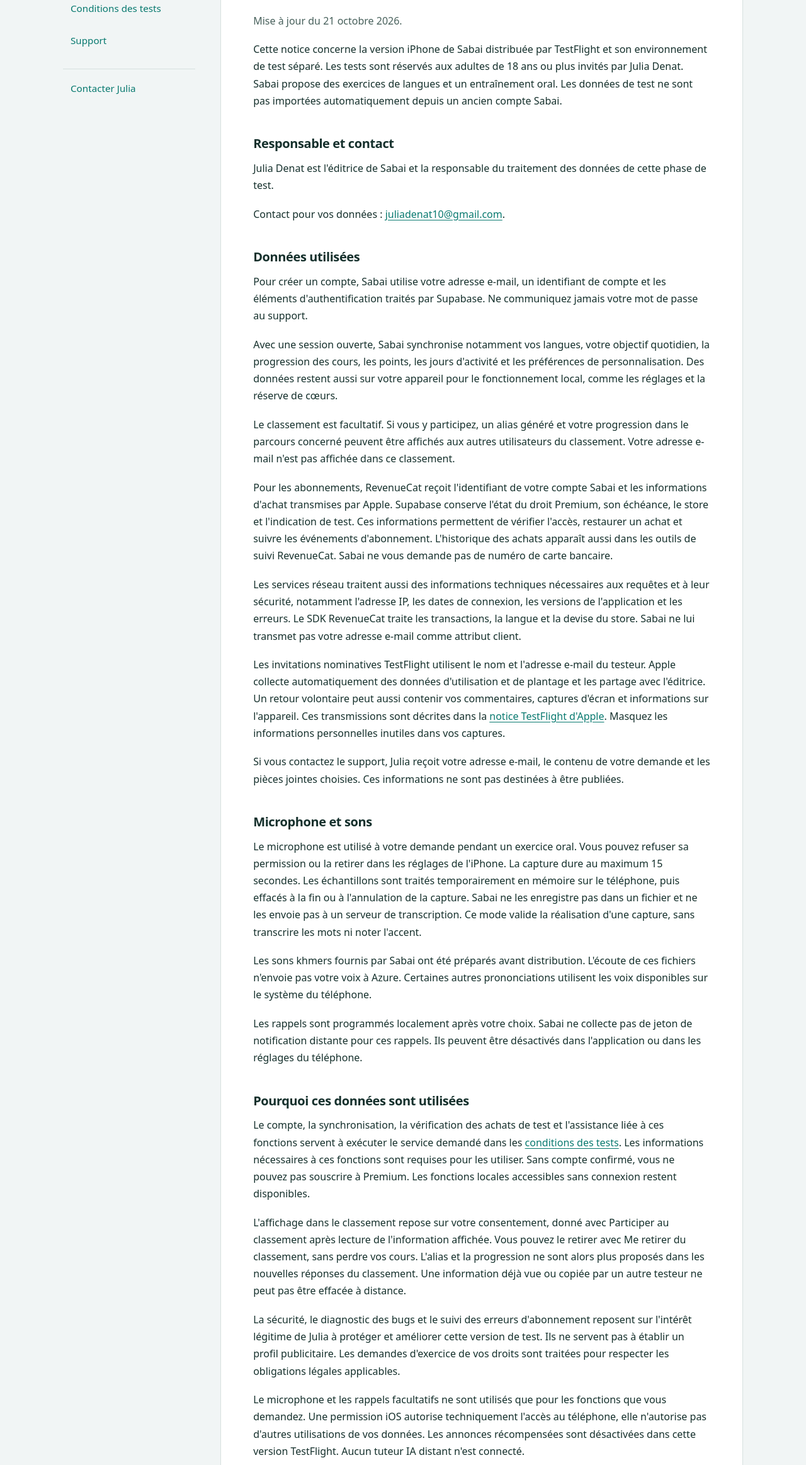
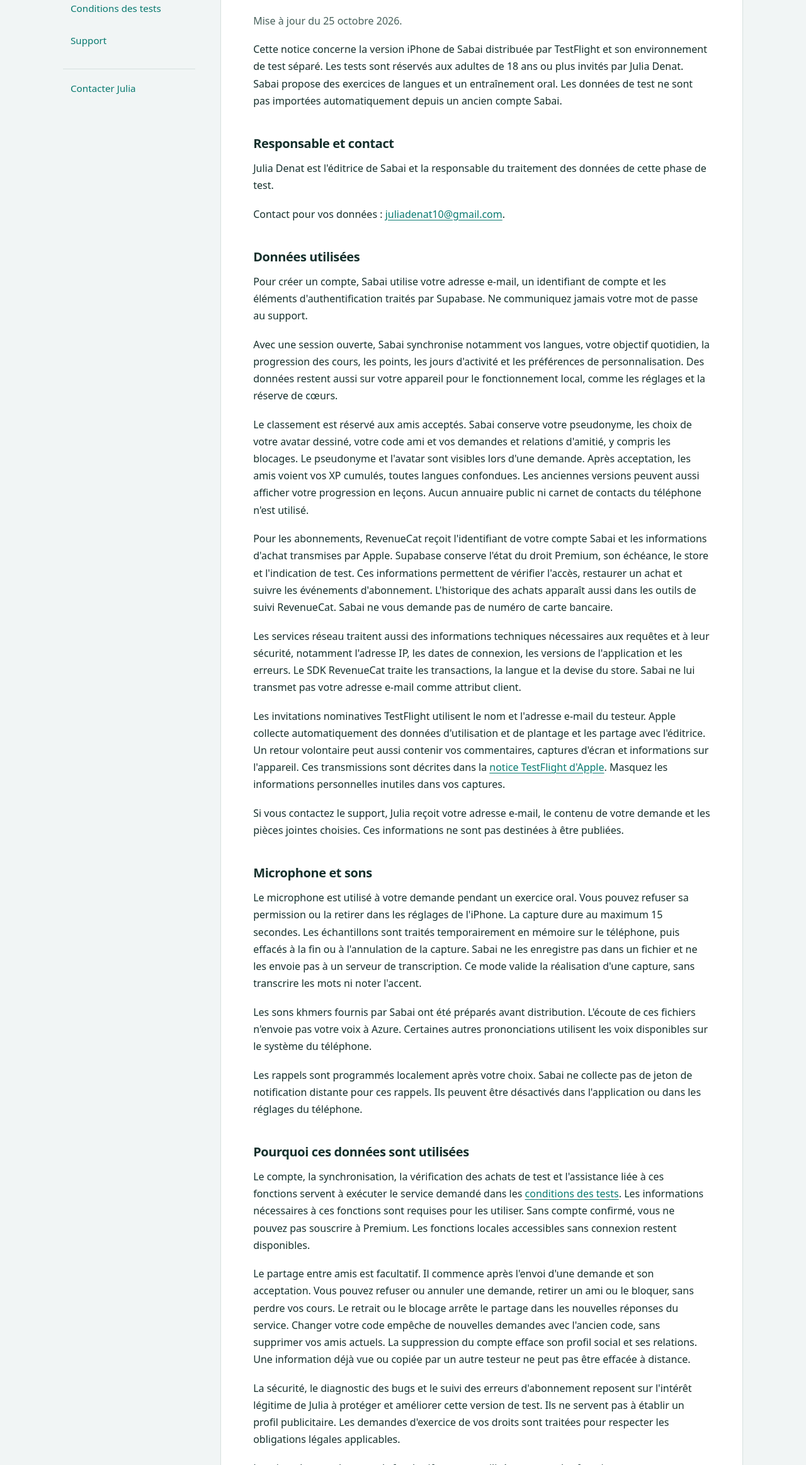
Before and after one commit to jujudnt/sabai-infos, a plain HTML site: page confidentialite.html in a window 1280 px wide. Shown: the part 234-2560 px from the top of the page at 63% size. Drawn offline with Linux system fonts and the light colour scheme.

Commit message:
Describe private friends and avatar data

```diff
--- a/confidentialite.html
+++ b/confidentialite.html
@@ -18,7 +18,7 @@
 <a href="conditions.html">Conditions des tests</a>
 <a href="support.html">Support</a><a class="contact-link" href="mailto:juliadenat10@gmail.com">Contacter Julia</a></nav>
 <main id="contenu" tabindex="-1"><h1>Confidentialité de Sabai en test</h1>
-<p>Mise à jour du 21 octobre 2026.</p>
+<p>Mise à jour du 25 octobre 2026.</p>
 <p>Cette notice concerne la version iPhone de Sabai distribuée par TestFlight et son environnement de test séparé. Les tests sont réservés aux adultes de 18 ans ou plus invités par Julia Denat. Sabai propose des exercices de langues et un entraînement oral. Les données de test ne sont pas importées automatiquement depuis un ancien compte Sabai.</p>
 <h2>Responsable et contact</h2>
 <p>Julia Denat est l'éditrice de Sabai et la responsable du traitement des données de cette phase de test.</p>
@@ -26,7 +26,7 @@
 <h2>Données utilisées</h2>
 <p>Pour créer un compte, Sabai utilise votre adresse e-mail, un identifiant de compte et les éléments d'authentification traités par Supabase. Ne communiquez jamais votre mot de passe au support.</p>
 <p>Avec une session ouverte, Sabai synchronise notamment vos langues, votre objectif quotidien, la progression des cours, les points, les jours d'activité et les préférences de personnalisation. Des données restent aussi sur votre appareil pour le fonctionnement local, comme les réglages et la réserve de cœurs.</p>
-<p>Le classement est facultatif. Si vous y participez, un alias généré et votre progression dans le parcours concerné peuvent être affichés aux autres utilisateurs du classement. Votre adresse e-mail n'est pas affichée dans ce classement.</p>
+<p>Le classement est réservé aux amis acceptés. Sabai conserve votre pseudonyme, les choix de votre avatar dessiné, votre code ami et vos demandes et relations d'amitié, y compris les blocages. Le pseudonyme et l'avatar sont visibles lors d'une demande. Après acceptation, les amis voient vos XP cumulés, toutes langues confondues. Les anciennes versions peuvent aussi afficher votre progression en leçons. Aucun annuaire public ni carnet de contacts du téléphone n'est utilisé.</p>
 <p>Pour les abonnements, RevenueCat reçoit l'identifiant de votre compte Sabai et les informations d'achat transmises par Apple. Supabase conserve l'état du droit Premium, son échéance, le store et l'indication de test. Ces informations permettent de vérifier l'accès, restaurer un achat et suivre les événements d'abonnement. L'historique des achats apparaît aussi dans les outils de suivi RevenueCat. Sabai ne vous demande pas de numéro de carte bancaire.</p>
 <p>Les services réseau traitent aussi des informations techniques nécessaires aux requêtes et à leur sécurité, notamment l'adresse IP, les dates de connexion, les versions de l'application et les erreurs. Le SDK RevenueCat traite les transactions, la langue et la devise du store. Sabai ne lui transmet pas votre adresse e-mail comme attribut client.</p>
 <p>Les invitations nominatives TestFlight utilisent le nom et l'adresse e-mail du testeur. Apple collecte automatiquement des données d'utilisation et de plantage et les partage avec l'éditrice. Un retour volontaire peut aussi contenir vos commentaires, captures d'écran et informations sur l'appareil. Ces transmissions sont décrites dans la <a href="https://www.apple.com/legal/privacy/data/fr/test-flight/" rel="nofollow">notice TestFlight d'Apple</a>. Masquez les informations personnelles inutiles dans vos captures.</p>
@@ -37,7 +37,7 @@
 <p>Les rappels sont programmés localement après votre choix. Sabai ne collecte pas de jeton de notification distante pour ces rappels. Ils peuvent être désactivés dans l'application ou dans les réglages du téléphone.</p>
 <h2>Pourquoi ces données sont utilisées</h2>
 <p>Le compte, la synchronisation, la vérification des achats de test et l'assistance liée à ces fonctions servent à exécuter le service demandé dans les <a href="conditions.html">conditions des tests</a>. Les informations nécessaires à ces fonctions sont requises pour les utiliser. Sans compte confirmé, vous ne pouvez pas souscrire à Premium. Les fonctions locales accessibles sans connexion restent disponibles.</p>
-<p>L'affichage dans le classement repose sur votre consentement, donné avec Participer au classement après lecture de l'information affichée. Vous pouvez le retirer avec Me retirer du classement, sans perdre vos cours. L'alias et la progression ne sont alors plus proposés dans les nouvelles réponses du classement. Une information déjà vue ou copiée par un autre testeur ne peut pas être effacée à distance.</p>
+<p>Le partage entre amis est facultatif. Il commence après l'envoi d'une demande et son acceptation. Vous pouvez refuser ou annuler une demande, retirer un ami ou le bloquer, sans perdre vos cours. Le retrait ou le blocage arrête le partage dans les nouvelles réponses du service. Changer votre code empêche de nouvelles demandes avec l'ancien code, sans supprimer vos amis actuels. La suppression du compte efface son profil social et ses relations. Une information déjà vue ou copiée par un autre testeur ne peut pas être effacée à distance.</p>
 <p>La sécurité, le diagnostic des bugs et le suivi des erreurs d'abonnement reposent sur l'intérêt légitime de Julia à protéger et améliorer cette version de test. Ils ne servent pas à établir un profil publicitaire. Les demandes d'exercice de vos droits sont traitées pour respecter les obligations légales applicables.</p>
 <p>Le microphone et les rappels facultatifs ne sont utilisés que pour les fonctions que vous demandez. Une permission iOS autorise techniquement l'accès au téléphone, elle n'autorise pas d'autres utilisations de vos données. Les annonces récompensées sont désactivées dans cette version TestFlight. Aucun tuteur IA distant n'est connecté.</p>
 <h2>Qui reçoit les données</h2>
@@ -72,7 +72,7 @@
 </tr>
 </tbody>
 </table>
-<p>Les autres comptes connectés peuvent consulter votre alias et votre progression si vous participez au classement. Ni votre e-mail ni votre voix n'y sont affichés.</p>
+<p>Les personnes concernées par une demande voient votre pseudonyme et votre avatar. Seuls vos amis acceptés voient les informations de progression partagées. Ni votre e-mail ni votre voix ne sont affichés.</p>
 <h2>Traitements internationaux</h2>
 <p>La base en Irlande ne signifie pas que tous les traitements restent dans l'Union européenne. Supabase prévoit des accès opérationnels et des traitements internationaux, notamment à Singapour et aux États-Unis, encadrés par ses <a href="https://supabase.com/legal/customer-resources/data-processing-addendum" rel="nofollow">clauses contractuelles types</a>. Sa <a href="https://supabase.com/legal/privacy-resources/data-residency-and-transfers-faq" rel="nofollow">documentation de résidence des données</a> distingue la base des autres traitements.</p>
 <p>RevenueCat utilise notamment des prestataires aux États-Unis. Son <a href="https://www.revenuecat.com/dpa" rel="nofollow">accord de traitement des données</a> prévoit des clauses contractuelles types pour les transferts concernés. Expo décrit ses garanties, dont le cadre de protection des données UE et États-Unis et les clauses applicables, dans sa <a href="https://expo.dev/privacy" rel="nofollow">politique de confidentialité</a>.</p>
```
